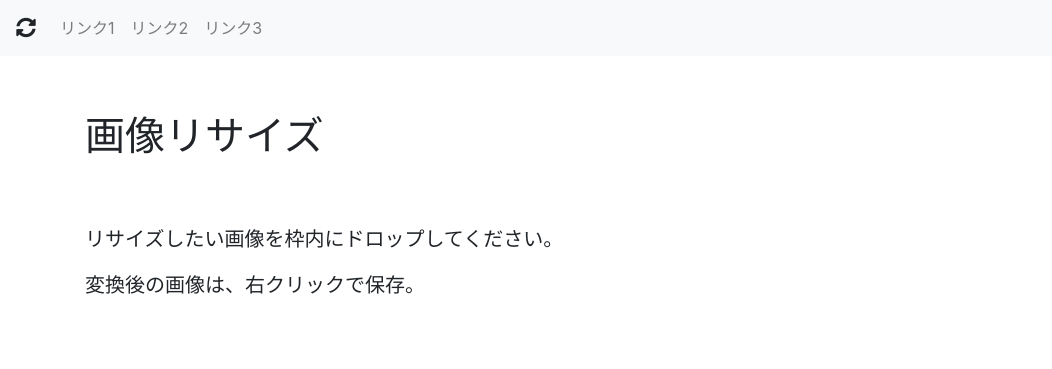
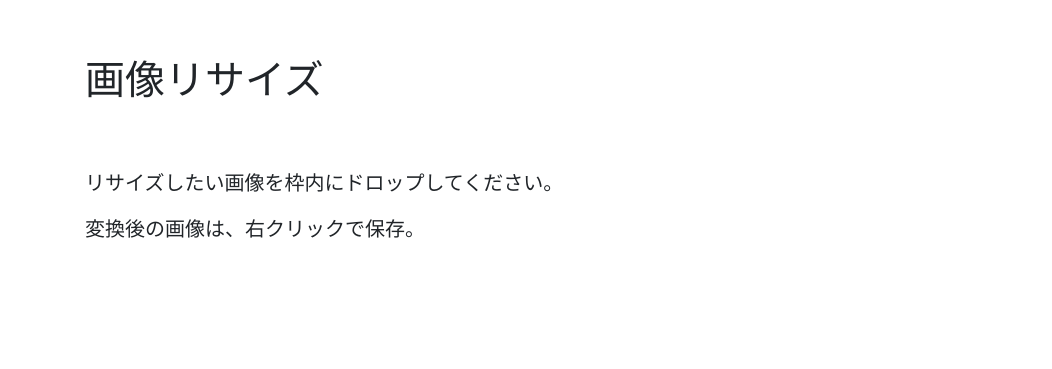
Before and after one commit to nak-244/img_resize, a website: page docs/index.html in a window 1280 px wide. Shown: the top 369 px of the page, without its empty margins (0-1052 px from the left). Drawn offline with nearby package versions, Linux system fonts and the light colour scheme.

Commit message:
Update index.html

```diff
--- a/docs/index.html
+++ b/docs/index.html
@@ -15,24 +15,6 @@
 </head>
 
 <body>
-
-  <nav class="navbar navbar-expand-lg navbar-light bg-light">
-    <a class="navbar-brand"><i class="fas fa-sync-alt faa-spin animated"></i></a>
-
-    <div class="collapse navbar-collapse" id="navbarSupportedContent">
-      <ul class="navbar-nav mr-auto">
-        <li class="nav-item">
-          <a class="nav-link" href="#">リンク1</a>
-        </li>
-        <li class="nav-item">
-          <a class="nav-link" href="#">リンク2</a>
-        </li>
-        <li class="nav-item">
-          <a class="nav-link" href="#">リンク3</a>
-        </li>
-      </ul>
-    </div>
-  </nav>
 
   <main role="main" class="container">
     <h1>&nbsp;</h1>
```
